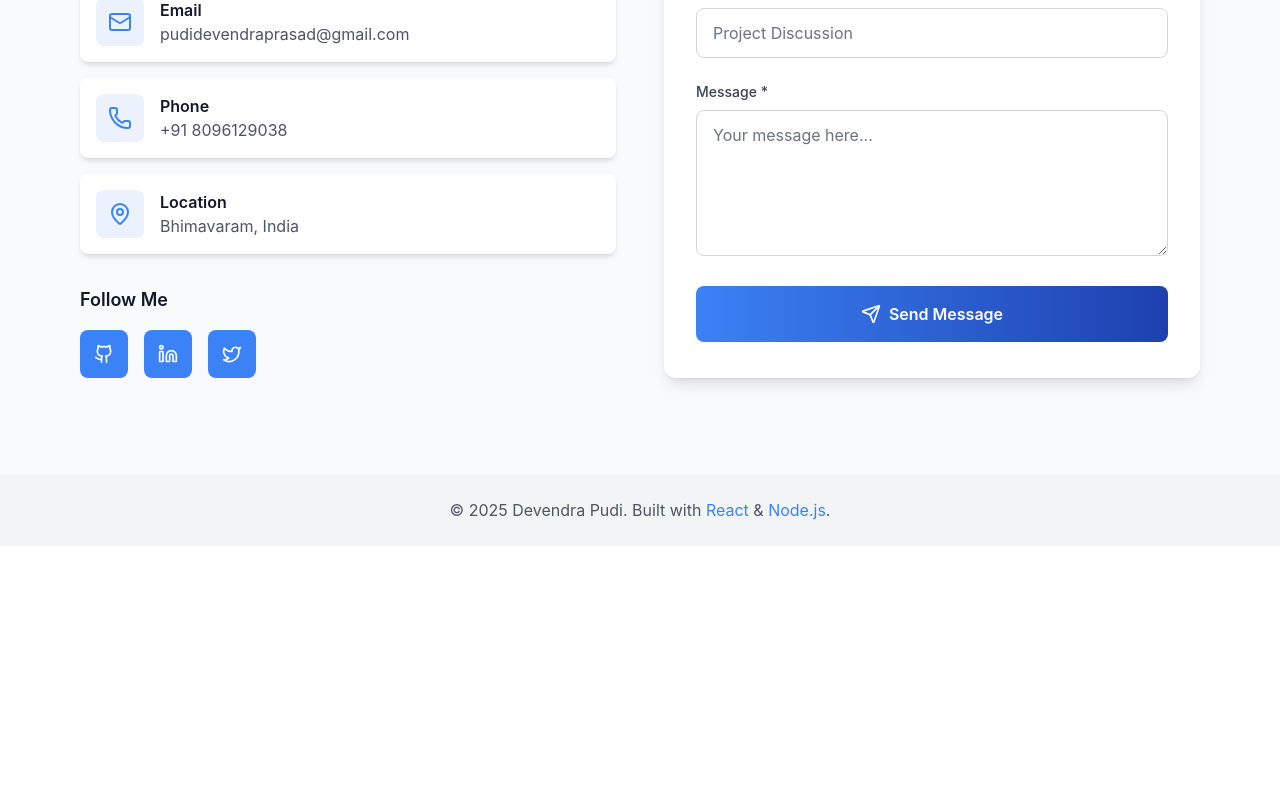
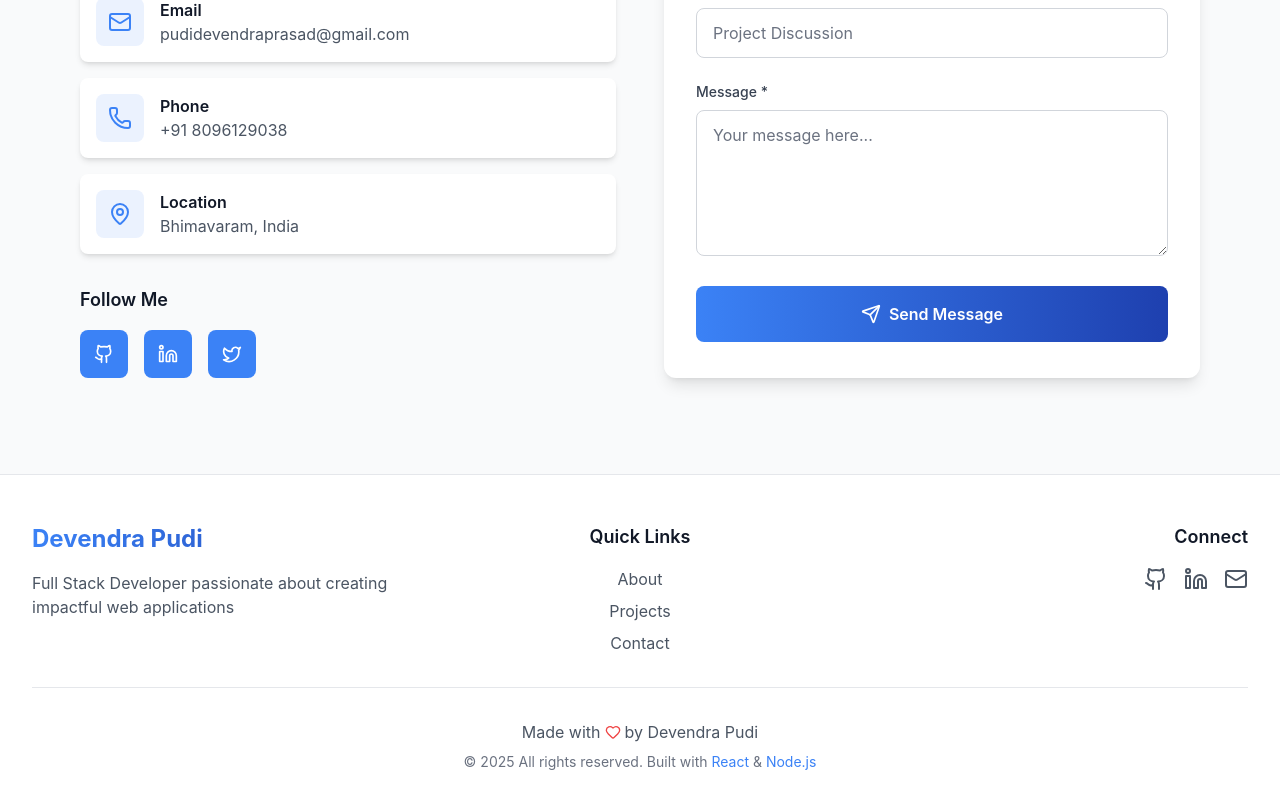
Before and after one commit to Devendra-Pudi/Portfolio_MERN, a React (Vite) app in the folder frontend/: page / in a window 1280 px wide. Shown: the part 8521-9329 px from the top of the page. Before the commit the page ends 9067 px from the top, so only its background shows below. Built offline with nearby package versions, Linux system fonts and the light colour scheme.

Commit message:
perf: optimize frontend performance and bundle size - Implement code splitting with React.lazy - Add image optimization and lazy loading - Configure Vite build optimizations - Implement service worker for caching - Add performance monitoring with Web Vitals

```diff
--- a/frontend/src/components/Footer.jsx
+++ b/frontend/src/components/Footer.jsx
@@ -1,11 +1,94 @@
 import React from 'react';
+import { motion } from 'framer-motion';
+import { Github, Linkedin, Mail, Heart } from 'lucide-react';
 
-const Footer = () => (
-  <footer className="py-6 text-center bg-gray-100 dark:bg-gray-900 text-gray-600 dark:text-gray-400">
-    <p>
-      &copy; {new Date().getFullYear()} Devendra Pudi. Built with <span className="text-primary">React</span> &amp; <span className="text-primary">Node.js</span>.
-    </p>
-  </footer>
-);
+const Footer = () => {
+  const socialLinks = [
+    { icon: Github, href: 'https://github.com', label: 'GitHub' },
+    { icon: Linkedin, href: 'https://linkedin.com', label: 'LinkedIn' },
+    { icon: Mail, href: 'mailto:your.email@example.com', label: 'Email' }
+  ];
+
+  return (
+    <footer className="bg-white dark:bg-gray-900 border-t border-gray-200 dark:border-gray-800">
+      <div className="max-w-7xl mx-auto py-12 px-4 sm:px-6 lg:px-8">
+        <div className="grid grid-cols-1 md:grid-cols-3 gap-8">
+          {/* Brand */}
+          <div className="text-center md:text-left">
+            <motion.h3
+              className="text-2xl font-bold bg-gradient-to-r from-primary to-secondary bg-clip-text text-transparent"
+              whileHover={{ scale: 1.05 }}
+            >
+              Devendra Pudi
+            </motion.h3>
+            <p className="mt-4 text-gray-600 dark:text-gray-400">
+              Full Stack Developer passionate about creating impactful web applications
+            </p>
+          </div>
+
+          {/* Quick Links */}
+          <div className="text-center">
+            <h4 className="text-lg font-semibold text-gray-900 dark:text-white mb-4">Quick Links</h4>
+            <div className="space-y-2">
+              <motion.a
+                href="#about"
+                className="block text-gray-600 dark:text-gray-400 hover:text-primary dark:hover:text-primary transition-colors"
+                whileHover={{ x: 5 }}
+              >
+                About
+              </motion.a>
+              <motion.a
+                href="#projects"
+                className="block text-gray-600 dark:text-gray-400 hover:text-primary dark:hover:text-primary transition-colors"
+                whileHover={{ x: 5 }}
+              >
+                Projects
+              </motion.a>
+              <motion.a
+                href="#contact"
+                className="block text-gray-600 dark:text-gray-400 hover:text-primary dark:hover:text-primary transition-colors"
+                whileHover={{ x: 5 }}
+              >
+                Contact
+              </motion.a>
+            </div>
+          </div>
+
+          {/* Social Links */}
+          <div className="text-center md:text-right">
+            <h4 className="text-lg font-semibold text-gray-900 dark:text-white mb-4">Connect</h4>
+            <div className="flex justify-center md:justify-end space-x-4">
+              {socialLinks.map(({ icon: Icon, href, label }) => (
+                <motion.a
+                  key={label}
+                  href={href}
+                  target="_blank"
+                  rel="noopener noreferrer"
+                  className="text-gray-600 dark:text-gray-400 hover:text-primary dark:hover:text-primary transition-colors"
+                  whileHover={{ scale: 1.2, rotate: 5 }}
+                  title={label}
+                >
+                  <Icon size={24} />
+                </motion.a>
+              ))}
+            </div>
+          </div>
+        </div>
+
+        {/* Copyright */}
+        <div className="mt-8 pt-8 border-t border-gray-200 dark:border-gray-800 text-center">
+          <p className="text-gray-600 dark:text-gray-400 flex items-center justify-center gap-1">
+            Made with <Heart size={16} className="text-red-500" /> by Devendra Pudi
+          </p>
+          <p className="mt-2 text-sm text-gray-500 dark:text-gray-500">
+            &copy; {new Date().getFullYear()} All rights reserved. Built with{' '}
+            <span className="text-primary">React</span> &{' '}
+            <span className="text-primary">Node.js</span>
+          </p>
+        </div>
+      </div>
+    </footer>
+  );
+};
 
 export default Footer;
```
